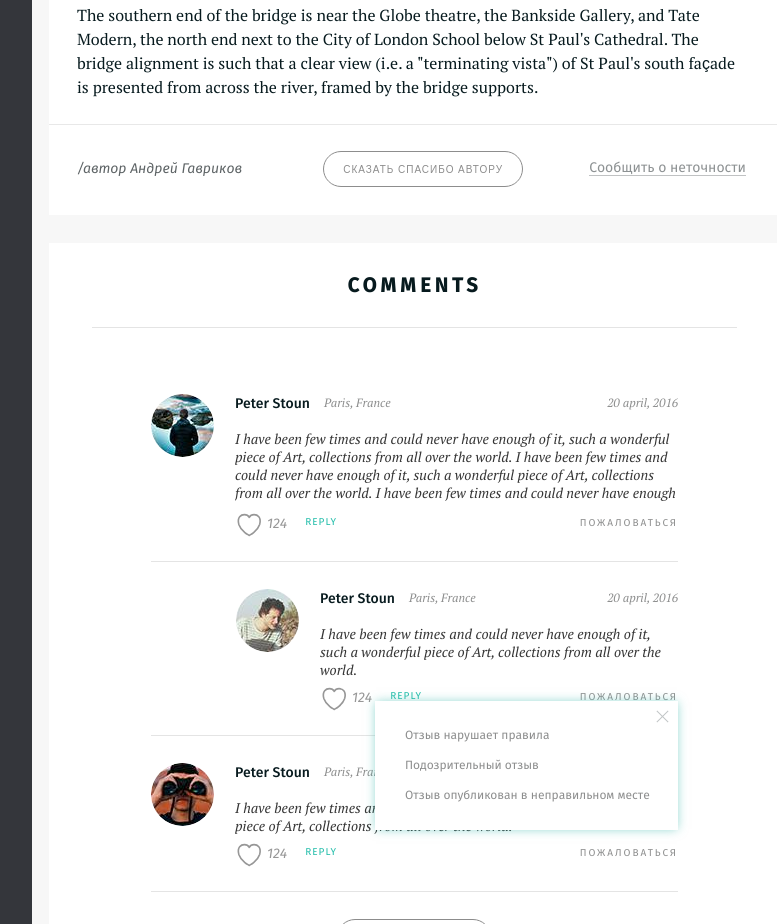
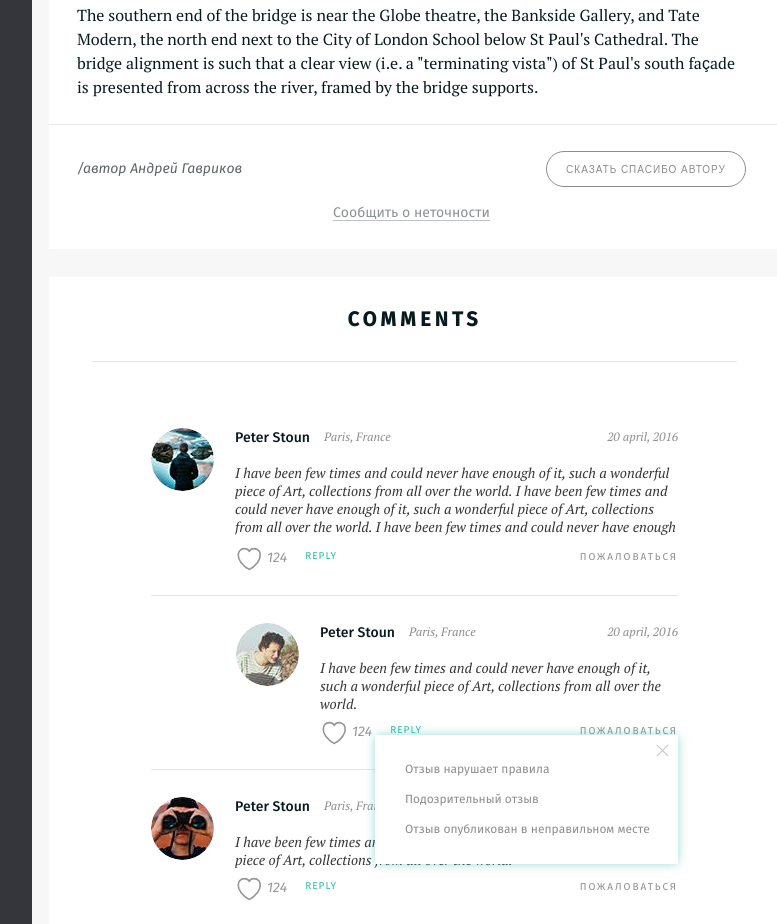
Before and after one commit to flaum/gallop, a website: page pages/widget.html in a window 1280 px wide. Shown: the part 3880-4804 px from the top of the page, without its empty margins (168-945 px from the left). Drawn offline with Linux system fonts and the light colour scheme; files whose address does not match are found by name.

Commit message:
ver 13:31 30.08

```diff
--- a/less/blocks/widget.less
+++ b/less/blocks/widget.less
@@ -338,7 +338,6 @@
 	&__btn {
 		.btn-gray();
 		width: 200px;
-		margin-bottom: 15px;
 
 		&--proxima {
 			.font-proximanova-regular();
@@ -348,6 +347,15 @@
 		@media @desktop-width {
 			margin-bottom: 0;
 		}
+	}
+
+	&__row-wrapper {
+		display: flex;
+		justify-content: center;
+
+		width: 100%;
+
+		padding-top: 20px;
 	}
 
 	&__route {
@@ -445,11 +453,13 @@
 
 	&__correction-link {
 		.correction-link();
+		// width: 100%;
 	}
 
 	&__footer {
 		display: flex;
 		justify-content: space-between;
+		flex-wrap: wrap;
 		align-items: center;
 
 		padding-top: 26px;
@@ -979,4 +989,13 @@
 			width: 275px;
 		}
 	}
+
+	.widget__row-wrapper {
+		width: 180px;
+		padding-top: 0;
+	}
+
+	// .widget__btn {
+	// 	margin-bottom: 15px;
+	// }
 }
--- a/pages/widget.html
+++ b/pages/widget.html
@@ -334,7 +334,9 @@
 						<div class="widget__footer">
 							<span class="widget__author-name">/автор Андрей Гавриков</span>
 							<a class="widget__btn  widget__btn--proxima" href="#">Сказать спасибо автору</a>
-							<a class="widget__correction-link" href="#">Сообщить о неточности</a>
+							<div class="widget__row-wrapper">
+								<a class="widget__correction-link" href="#">Сообщить о неточности</a>
+							</div>
 						</div>
 
 						<div class="widget__comments">
```
Also changed, not shown: css/style.css, css/style.min.css.
